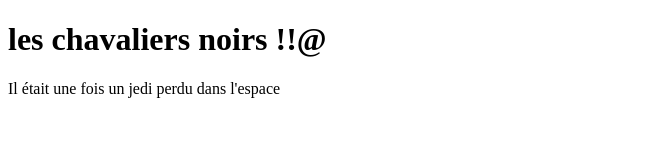
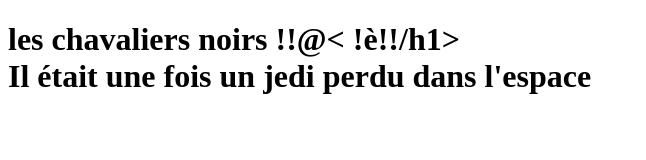
Before and after one commit to nelsonbotero/formation-git-mastering-discovery, a plain HTML site: page index.html in a window 1280 px wide. Shown: the whole page, without its empty margins (0-646 px from the left). Drawn offline with Linux system fonts and the light colour scheme.

Commit message:
fix miss lfkd

```diff
--- a/index.html
+++ b/index.html
@@ -6,7 +6,7 @@
     <title>Document</title>
 </head>
 <body>
-    <h1>les chavaliers noirs !!@</h1>
+    <h1>les chavaliers noirs !!@< !è!!/h1>
     <div>
         Il était une fois un jedi perdu dans l'espace
     </div>
```
